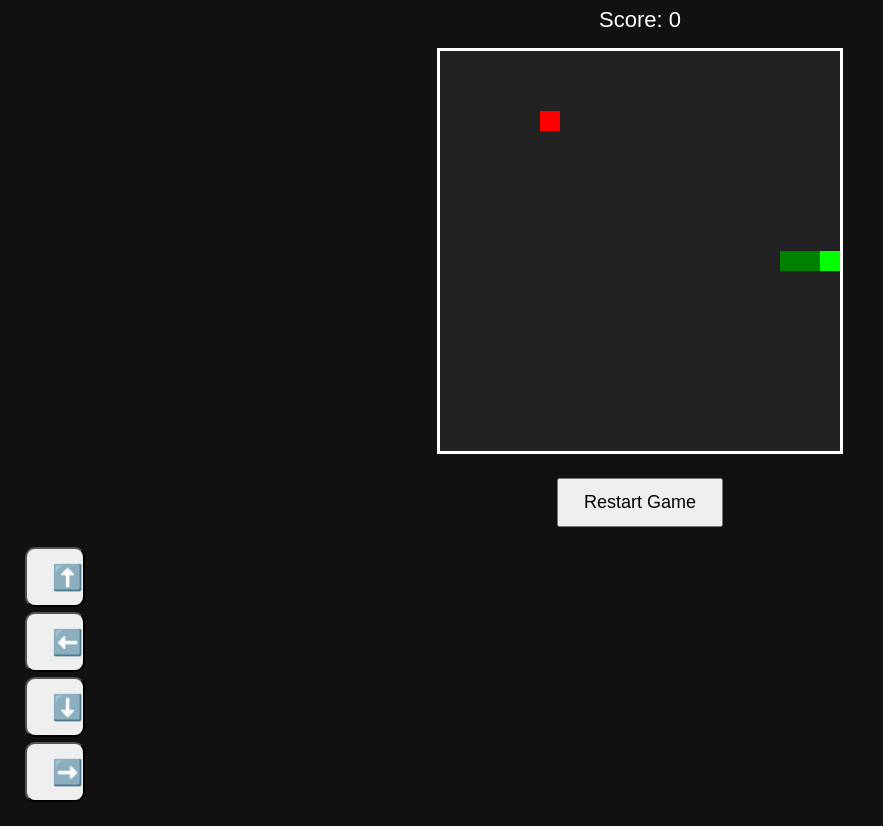
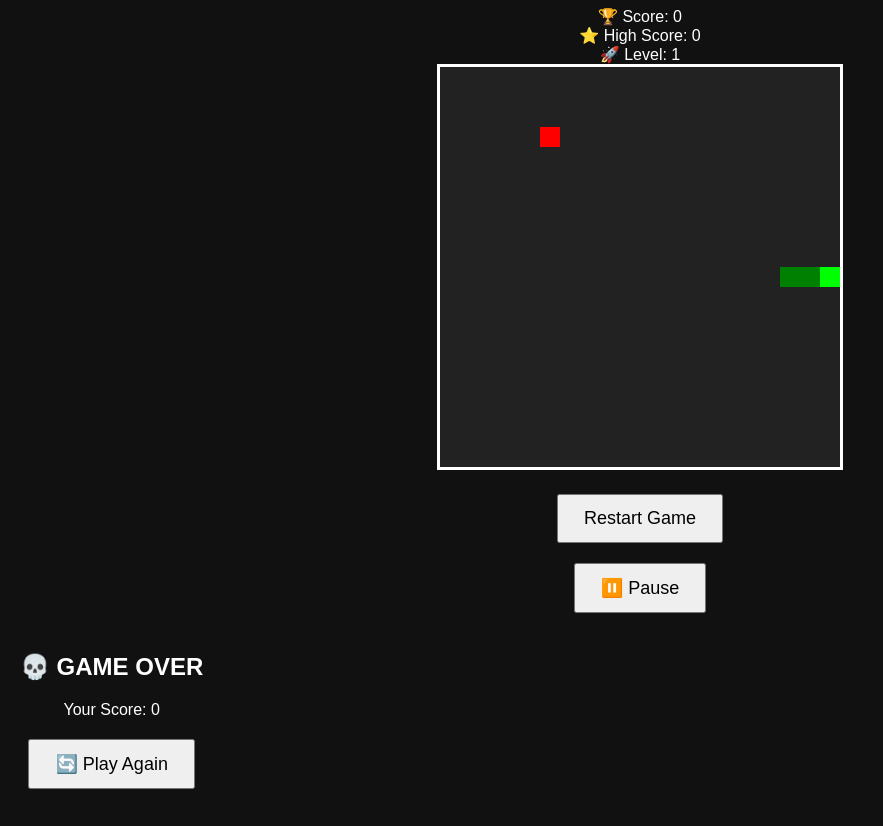
Before and after one commit to junior68241327-hash/junior68241327-hash, a plain HTML site: page index.html in a window 1280 px wide. Shown: the part 82-908 px from the top of the page, without its empty margins (0-883 px from the left). Drawn offline with Linux system fonts and the light colour scheme.

Commit message:
Update index.html

```diff
--- a/index.html
+++ b/index.html
@@ -10,11 +10,23 @@
 
   <h1>🐍 Snake Game</h1>
 
-  <div class="score">Score: <span id="score">0</span></div>
+  <div class="info">
+  <div>🏆 Score: <span id="score">0</span></div>
+  <div>⭐ High Score: <span id="highScore">0</span></div>
+  <div>🚀 Level: <span id="level">1</span></div>
+  </div>
 
   <canvas id="gameCanvas" width="400" height="400"></canvas>
 
-  <button id="restart">Restart Game</button>
+  <button id="restart">Restart Game</button><button id="pause">⏸️ Pause</button>
+
+<div id="gameOver" class="game-over">
+  <div class="game-over-box">
+    <h2>💀 GAME OVER</h2>
+    <p>Your Score: <span id="finalScore">0</span></p>
+    <button id="gameOverRestart">🔄 Play Again</button>
+  </div>
+</div>
 <div class="controls">
   <button onclick="changeDirection('UP')">⬆️</button>
 
```
